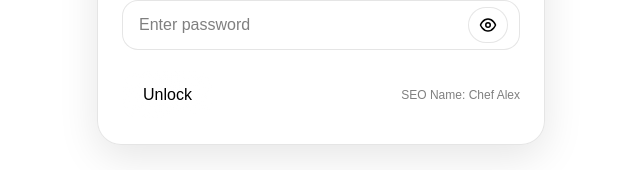
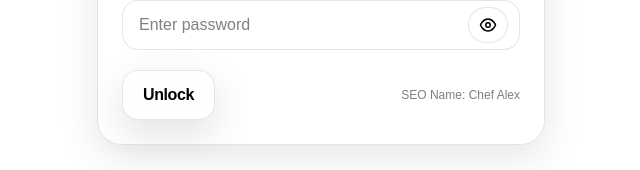
Before and after one commit to AlexanderHardinan/chef-alex, a Next.js app: page / in a window 1280 px wide. Shown: the part 437-607 px from the top of the page, without its empty margins (319-959 px from the left). Built offline with nearby package versions, Linux system fonts and the light colour scheme.

Commit message:
Polish water-gloss UI system (buttons/cards) + dashboard premium layout

```diff
--- a/src/app/dashboard/ui.tsx
+++ b/src/app/dashboard/ui.tsx
@@ -1,3 +1,4 @@
+// src/app/dashboard/ui.tsx
 "use client";
 
 import Image from "next/image";
@@ -32,7 +33,12 @@ export default function DashboardClient() {
   if (!ready) return null;
 
   return (
-    <main className="min-h-screen bg-white text-black px-6 py-8">
+    <main className="min-h-screen bg-white text-black px-5 py-8">
+      {/* background “drama” without dark mode */}
+      <div className="pointer-events-none fixed inset-0 -z-10">
+        <div className="absolute inset-0 bg-[radial-gradient(circle_at_15%_10%,rgba(0,0,0,0.06),transparent_40%),radial-gradient(circle_at_85%_0%,rgba(0,0,0,0.04),transparent_42%),radial-gradient(circle_at_60%_90%,rgba(0,0,0,0.03),transparent_45%)]" />
+      </div>
+
       <div className="mx-auto max-w-6xl">
         {/* Header */}
         <header className="flex flex-col gap-4 md:flex-row md:items-center md:justify-between">
@@ -41,7 +47,7 @@ export default function DashboardClient() {
               <Image src="/chefalex.png" alt="Chef Alex" fill className="object-cover" priority />
             </div>
             <div className="min-w-0">
-              <div className="text-2xl font-semibold leading-tight">Chef Alex</div>
+              <div className="text-3xl font-extrabold tracking-tight leading-tight">Chef Alex</div>
               <div className="text-sm text-black/70">My world, My style</div>
             </div>
           </div>
@@ -60,26 +66,26 @@ export default function DashboardClient() {
         </header>
 
         {/* Quick Actions */}
-        <div className="mt-6 grid grid-cols-1 gap-4 md:grid-cols-3">
-          <WaterCard>
-            <div className="text-lg font-semibold">Home</div>
+        <div className="mt-7 grid grid-cols-1 gap-4 md:grid-cols-3">
+          <WaterCard hover>
+            <div className="text-lg font-semibold tracking-tight">Home</div>
             <div className="mt-2 text-sm text-black/70">Return to dashboard landing.</div>
             <div className="mt-4">
               <LiquidGlassButton onClick={() => (window.location.href = "/dashboard")}>Home Page</LiquidGlassButton>
             </div>
           </WaterCard>
 
-          <WaterCard>
-            <div className="text-lg font-semibold">Send</div>
+          <WaterCard hover>
+            <div className="text-lg font-semibold tracking-tight">Send</div>
             <div className="mt-2 text-sm text-black/70">Recipients • Templates • Preview • Attachments</div>
             <div className="mt-4">
               <LiquidGlassButton onClick={() => (window.location.href = "/send")}>Open Send Page</LiquidGlassButton>
             </div>
           </WaterCard>
 
-          <WaterCard>
-            <div className="text-lg font-semibold">Reports</div>
-            <div className="mt-2 text-sm text-black/70">Sent • Draft • Deleted (Restore + Permanent Delete)</div>
+          <WaterCard hover>
+            <div className="text-lg font-semibold tracking-tight">Reports</div>
+            <div className="mt-2 text-sm text-black/70">Sent • Draft • Deleted</div>
             <div className="mt-4 flex flex-wrap gap-2">
               <LiquidGlassButton variant="ghost" onClick={() => (window.location.href = "/reports?tab=sent")}>
                 Sent
--- a/src/app/globals.css
+++ b/src/app/globals.css
@@ -174,3 +174,16 @@ body {
   letter-spacing: 0.2px;
   opacity: 0.95;
 }
+
+/* --- Chef Alex: global smoothness + hover typography polish --- */
+* {
+  -webkit-tap-highlight-color: transparent;
+}
+
+a, button {
+  transition: transform 200ms ease, opacity 200ms ease, color 200ms ease, background-color 200ms ease;
+}
+
+::selection {
+  background: rgba(0,0,0,0.10);
+}
--- a/src/components/liquid-glass-button.tsx
+++ b/src/components/liquid-glass-button.tsx
@@ -1,3 +1,4 @@
+// src/components/liquid-glass-button.tsx
 "use client";
 
 import * as React from "react";
@@ -10,41 +11,49 @@ type Props = React.ButtonHTMLAttributes<HTMLButtonElement> & {
 export default function LiquidGlassButton({
   className,
   variant = "primary",
+  disabled,
   ...props
 }: Props) {
-  const base =
-    variant === "primary"
-      ? "bg-white/65 border-white/40 hover:bg-white/78"
-      : "bg-white/40 border-white/30 hover:bg-white/55";
-
   return (
     <button
+      disabled={disabled}
       className={cn(
-        // layout
-        "water-btn relative inline-flex items-center justify-center gap-2",
+        // Layout
+        "relative inline-flex items-center justify-center gap-2",
         "rounded-2xl px-5 py-3",
-        // glass base
-        "backdrop-blur-xl border",
-        base,
-        // text + motion
+        "select-none",
+        // Typography
+        "font-semibold tracking-tight",
         "text-black",
-        "transition-all duration-200",
-        "hover:-translate-y-[1px] hover:shadow-[0_16px_50px_rgba(0,0,0,0.16)]",
-        "active:translate-y-0 active:scale-[0.99]",
+        // Base glass
+        "backdrop-blur-2xl",
+        "border border-black/10",
+        // Motion
+        "transition-all duration-200 ease-out",
+        "active:scale-[0.98]",
+        "hover:-translate-y-[1px]",
         "focus:outline-none focus-visible:ring-2 focus-visible:ring-black/30",
+        // Shadows (deeper + cleaner)
+        variant === "primary"
+          ? "bg-white/45 shadow-[0_14px_40px_rgba(0,0,0,0.12)] hover:bg-white/55 hover:shadow-[0_22px_70px_rgba(0,0,0,0.16)]"
+          : "bg-white/25 shadow-[0_10px_26px_rgba(0,0,0,0.08)] hover:bg-white/35 hover:shadow-[0_18px_55px_rgba(0,0,0,0.12)]",
+        // Gloss highlight layers
+        "before:pointer-events-none before:absolute before:inset-0 before:rounded-2xl",
+        "before:bg-[radial-gradient(circle_at_20%_20%,rgba(255,255,255,0.95),transparent_55%),radial-gradient(circle_at_80%_0%,rgba(255,255,255,0.65),transparent_50%)]",
+        "before:opacity-70",
+        // Top edge sheen
+        "after:pointer-events-none after:absolute after:inset-0 after:rounded-2xl",
+        "after:bg-[linear-gradient(to_bottom,rgba(255,255,255,0.70),transparent_45%)]",
+        "after:opacity-40",
+        // Disabled
+        disabled && "opacity-60 cursor-not-allowed hover:translate-y-0 hover:shadow-[0_14px_40px_rgba(0,0,0,0.12)]",
         className
       )}
       {...props}
     >
-      {/* soft highlight plate */}
-      <span
-        className={cn(
-          "pointer-events-none absolute inset-0 rounded-2xl",
-          "bg-[radial-gradient(circle_at_20%_20%,rgba(255,255,255,0.95),transparent_55%),radial-gradient(circle_at_80%_0%,rgba(255,255,255,0.65),transparent_50%)]",
-          "opacity-70"
-        )}
-      />
-      <span className="relative water-btn-text">{props.children}</span>
+      <span className="relative transition-opacity duration-200 group-hover:opacity-90">
+        {props.children}
+      </span>
     </button>
   );
 }
--- a/src/components/water-card.tsx
+++ b/src/components/water-card.tsx
@@ -29,12 +29,22 @@ export default function WaterCard({
   return (
     <div
       className={cn(
-        "relative border border-black/10 bg-white/65 backdrop-blur-xl",
+        "relative overflow-hidden",
+        "border border-black/10",
+        "bg-white/55 backdrop-blur-2xl",
         "shadow-[0_16px_45px_rgba(0,0,0,0.10)]",
         radiusMap[radius],
         padded && "p-6",
         hover &&
-          "transition-transform duration-200 hover:-translate-y-[1px] hover:shadow-[0_22px_70px_rgba(0,0,0,0.14)]",
+          "transition-all duration-200 ease-out hover:-translate-y-[1px] hover:shadow-[0_24px_78px_rgba(0,0,0,0.14)]",
+        // Glossy internal highlights
+        "before:pointer-events-none before:absolute before:inset-0",
+        "before:bg-[radial-gradient(circle_at_22%_18%,rgba(255,255,255,0.92),transparent_58%),radial-gradient(circle_at_80%_0%,rgba(255,255,255,0.55),transparent_55%)]",
+        "before:opacity-70",
+        // Subtle top sheen
+        "after:pointer-events-none after:absolute after:inset-0",
+        "after:bg-[linear-gradient(to_bottom,rgba(255,255,255,0.55),transparent_55%)]",
+        "after:opacity-35",
         className
       )}
       {...props}
```
